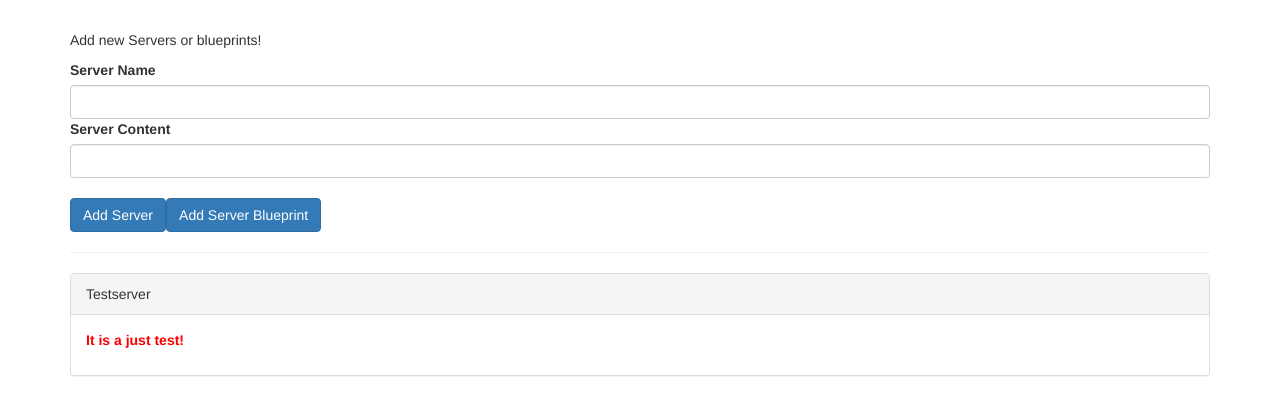
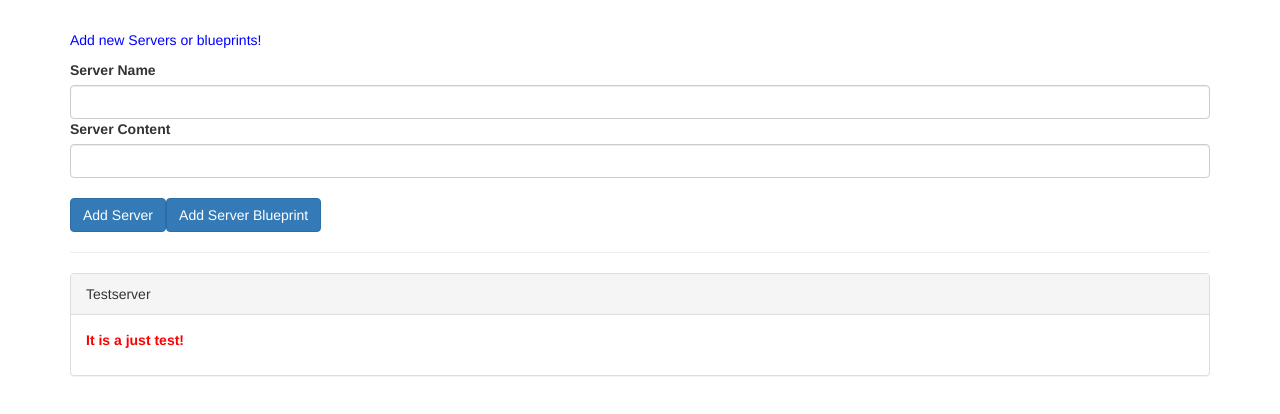
Before and after one commit to berkagmpp/component-dataBinding-practice__angular, an Angular app: page / in a window 1280 px wide. Shown: the top 414 px of the page. Built offline with nearby package versions, Linux system fonts and the light colour scheme.

Commit message:
design: Move style from app to server-element and deselect ViewEncapsulation of @angular/core in server-element.component.ts

```diff
--- a/src/app/app.component.css
+++ b/src/app/app.component.css
@@ -1,7 +1,3 @@
 .container {
   margin-top: 30px;
 }
-
-p {
-  color: blue;
-}
--- a/src/app/server-element/server-element.component.css
+++ b/src/app/server-element/server-element.component.css
@@ -0,0 +1,3 @@
+p {
+    color: blue;
+}
--- a/src/app/server-element/server-element.component.ts
+++ b/src/app/server-element/server-element.component.ts
@@ -1,9 +1,10 @@
-import { Component, OnInit, Input } from '@angular/core';
+import { Component, OnInit, Input, ViewEncapsulation } from '@angular/core';
 
 @Component({
     selector: 'app-server-element',
     templateUrl: './server-element.component.html',
-    styleUrls: ['./server-element.component.css']
+    styleUrls: ['./server-element.component.css'],
+    encapsulation: ViewEncapsulation.None
 })
 export class ServerElementComponent implements OnInit {
     @Input('srvElement') element: {type: string, name: string, content: string};
```
